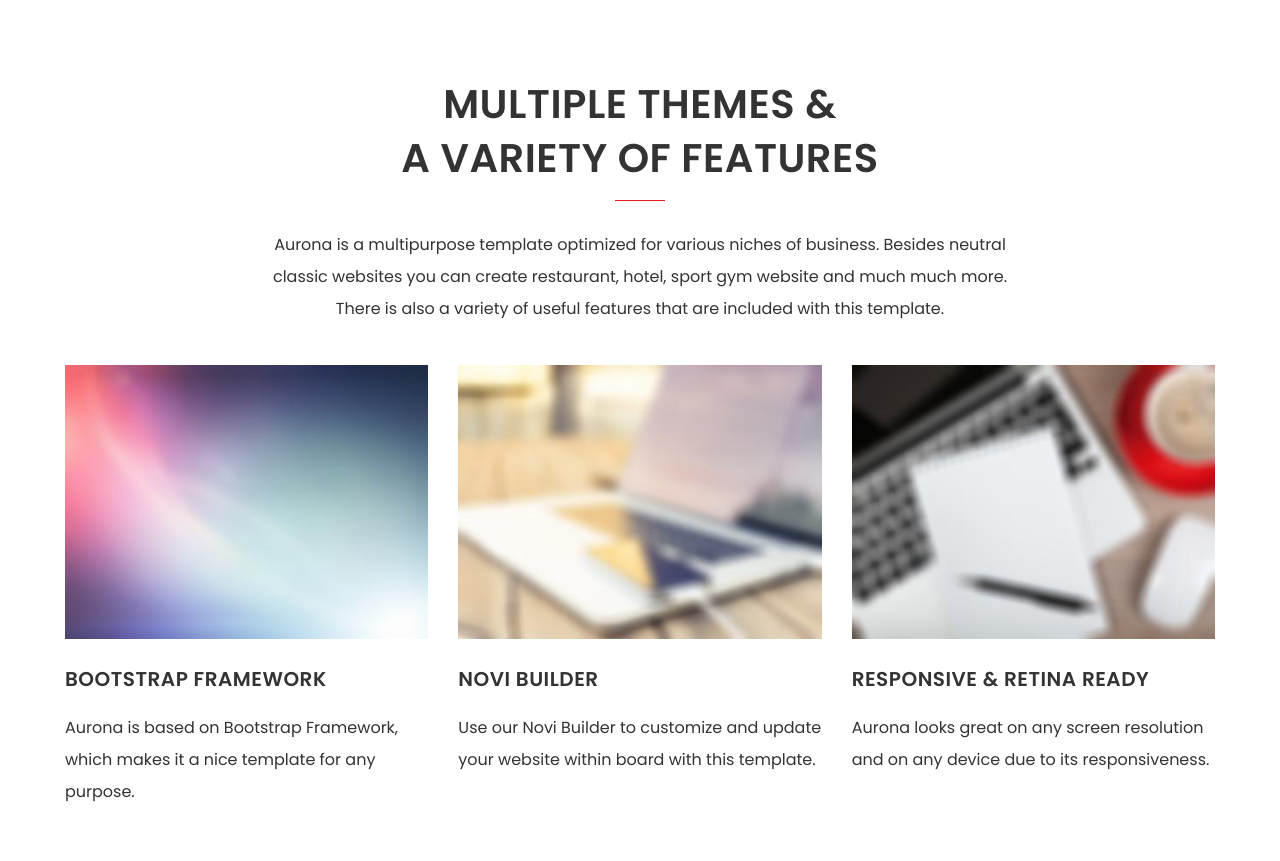
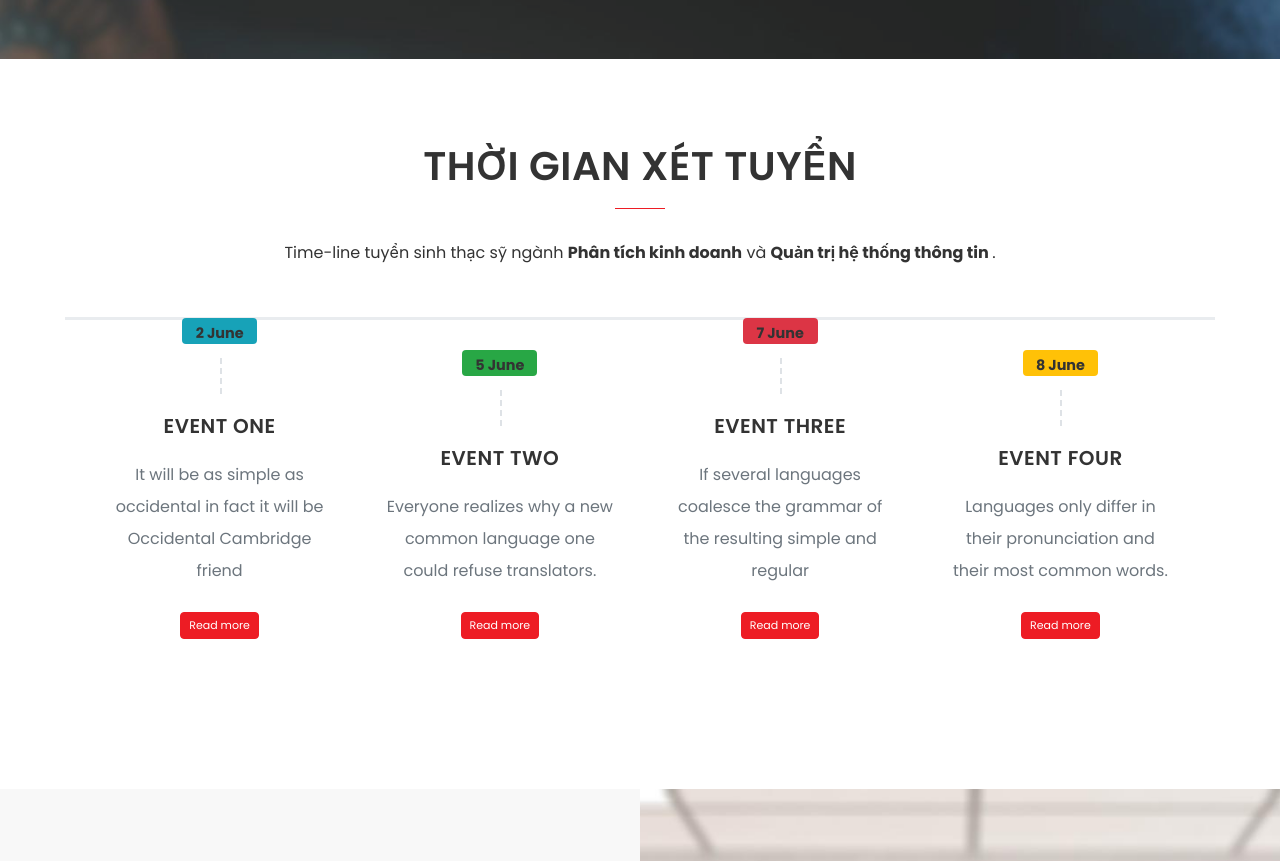
Before and after one commit to trieuthuhuong/Chuongtrinh_Thacsi, a plain HTML site: page index.html in a window 1280 px wide. Shown: the part 940-1801 px from the top of the page. Drawn offline with Linux system fonts and the light colour scheme; some packages are replaced by stand-ins of ours.

Commit message:
Logo, sửa index

```diff
--- a/index.html
+++ b/index.html
@@ -17,6 +17,56 @@
     <div style="background: #212121; padding: 10px 0; box-shadow: 3px 3px 5px 0 rgba(0,0,0,.3); clear: both; text-align:center; position: relative; z-index:1;"><a href="http://windows.microsoft.com/en-US/internet-explorer/"><img src="images/ie8-panel/warning_bar_0000_us.jpg" border="0" height="42" width="820" alt="You are using an outdated browser. For a faster, safer browsing experience, upgrade for free today."></a></div>
     <script src="js/html5shiv.min.js"></script>
 		<![endif]-->
+    <!--css time line-->
+    <style>
+    .horizontal-timeline .items {
+      border-top: 3px solid #e9ecef;
+    }
+
+    .horizontal-timeline .items .items-list {
+      display: block;
+      position: relative;
+      text-align: center;
+      padding-top: 70px;
+      margin-right: 0;
+    }
+
+    .horizontal-timeline .items .items-list:before {
+      content: "";
+      position: absolute;
+      height: 36px;
+      border-right: 2px dashed #dee2e6;
+      top: 0;
+    }
+
+    .horizontal-timeline .items .items-list .event-date {
+      position: absolute;
+      top: 36px;
+      left: 0;
+      right: 0;
+      width: 75px;
+      margin: 0 auto;
+      font-size: 0.9rem;
+      padding-top: 8px;
+    }
+
+    @media (min-width: 1140px) {
+      .horizontal-timeline .items .items-list {
+        display: inline-block;
+        width: 24%;
+        padding-top: 45px;
+      }
+
+      .horizontal-timeline .items .items-list .event-date {
+        top: -40px;
+      }
+    }
+  </style>
+    <!--css time line-->
+
+
+
+
   </head>
   <body>
     <div class="preloader">
@@ -29,7 +79,7 @@
     </div>
     <!-- Page-->
     <div class="page">
-      <section class="d-none d-xl-block"><a class="d-block" href="https://www.templatemonster.com/landing-page-template/aurona-business-responsive-html-landing-page-template-68859.html" target="_blank"><img class="img-responsive" src="images/banner-top-2050x60.jpg" alt="" width="2050" height="60"/></a></section>
+
       <!-- Page Header-->
       <header class="page-header">
         <!-- RD Navbar-->
@@ -40,7 +90,7 @@
               <div class="rd-navbar-panel">
                 <button class="rd-navbar-toggle" data-rd-navbar-toggle=".rd-navbar-nav-wrap"><span></span></button>
                 <!-- RD Navbar Brand-->
-                <div class="rd-navbar-brand"><a class="brand-name" href="index.html"><img src="images/logo-157x37.png" alt="" width="157" height="37"/></a></div>
+                <div class="rd-navbar-brand"><a class="brand-name" href="index.html"><img src="images/Logo ITDE_Finally-01.png" alt="" width="157" height="37"/></a></div>
               </div>
               <!-- RD Navbar Nav-->
               <div class="rd-navbar-nav-wrap">
@@ -74,7 +124,7 @@
                       <!--if (navbarTexts && typeof(item.subtitle) !== 'undefined')-->
                       <!--  span.rd-navbar-subtitle=item.subtitle--></a>
                   </li>
-                  <li><a href="#contacts">Contacts
+                  <li><a href="#contacts">Liên hệ
                       <!--if (navbarTexts && typeof(item.subtitle) !== 'undefined')-->
                       <!--  span.rd-navbar-subtitle=item.subtitle--></a>
                   </li>
@@ -94,8 +144,8 @@
                 <div class="container">
                   <div class="row justify-content-center">
                     <div class="col-lg-7">
-                      <h2 data-caption-animate="fadeInUpSmall" data-caption-delay="100">CLEAN AND CRISPY DESIGN</h2>
-                      <h5 class="text-width-2 block-centered" data-caption-animate="fadeInUpSmall" data-caption-delay="200">Aurona is crafted by top industry leaders with love, care and customer needs in mind.</h5>
+                      <h2 data-caption-animate="fadeInUpSmall" data-caption-delay="100">Tuyển sinh thạc sỹ 2024</h2>
+                      <h4 class="text-width-4 block-centered" data-caption-animate="fadeInUpSmall" data-caption-delay="200">Chuyên ngành Phân tích kinh doanh <br> Chuyên ngành quản trị hệ thống thông tin.</h4>
                       <div class="group-lg group-middle"><a class="button button-black" data-caption-animate="fadeInUpSmall" data-caption-delay="350" href="#features" data-custom-scroll-to="features">See Features</a><a class="button button-primary" data-caption-animate="fadeInUpSmall" data-caption-delay="350" href="#">Download Now</a></div>
                     </div>
                   </div>
@@ -107,8 +157,8 @@
                 <div class="container">
                   <div class="row justify-content-center">
                     <div class="col-lg-7">
-                      <h2 data-caption-animate="fadeInUp" data-caption-delay="100">ADVANCED UI TOOLKIT</h2>
-                      <h5 data-caption-animate="fadeInUp" data-caption-delay="300">Aurona comes with a powerful and flexible extended toolkit in addition to basic Bootstrap.</h5><a class="button button-primary" href="#" data-caption-animate="fadeInUp" data-caption-delay="400">Live demo</a>
+                      <h2 data-caption-animate="fadeInUp" data-caption-delay="100">Chuyên ngành Phân tích kinh doanh</h2>
+                      <h4 data-caption-animate="fadeInUp" data-caption-delay="300"><i class="icon fa fa-check"></i>Xét tuyển thẳng <br> <i class="icon fa fa-check"></i> Xét tuyển theo hồ sơ.</h4><a class="button button-primary" href="#" data-caption-animate="fadeInUp" data-caption-delay="400">Live demo</a>
                     </div>
                   </div>
                 </div>
@@ -121,8 +171,8 @@
                   <div class="container">
                     <div class="row justify-content-center">
                       <div class="col-lg-7">
-                        <h2 data-caption-animate="fadeInUpSmall" data-caption-delay="100">Built by geeks</h2>
-                        <h5 class="text-width-2 block-centered" data-caption-animate="fadeInUpSmall" data-caption-delay="200">Aurona aims to satisfy real needs of real projects. We've got a pack of tools for that.</h5>
+                        <h2 data-caption-animate="fadeInUpSmall" data-caption-delay="100">Chuyên ngành Quản trị hệ thống thông tin</h2>
+                        <h4 class="text-width-2 block-centered" data-caption-animate="fadeInUpSmall" data-caption-delay="200"><i class="icon fa fa-check"></i>Xét tuyển thẳng <br> <i class="icon fa fa-check"></i>Xét tuyển theo hồ sơ</h4>
                         <div class="group-lg group-middle"><a class="button button-black" data-caption-animate="fadeInUpSmall" data-caption-delay="350" href="#features" data-custom-scroll-to="features">See Features</a><a class="button button-primary" data-caption-animate="fadeInUpSmall" data-caption-delay="350" href="#">Download Now</a></div>
                       </div>
                     </div>
@@ -142,37 +192,74 @@
       <section class="section-md bg-default text-center">
         <div class="container">
           <div class="row justify-content-lg-center">
-            <div class="col-lg-10 col-xl-8">
-              <h3 class="heading-decorated">Multiple Themes &<br>a Variety of Features</h3>
-              <p>Aurona is a multipurpose template optimized for various niches of business. Besides neutral classic websites you can create restaurant, hotel, sport gym website and much much more. There is also a variety of useful features that are included with this template.</p>
+            <div class="col-lg-12 col-xl-8">
+              <h3 class="heading-decorated">Thời gian xét tuyển</h3>
+              <p>Time-line tuyển sinh thạc sỹ ngành <b>Phân tích kinh doanh</b> và <b>Quản trị hệ thống thông tin </b>.</p>
             </div>
           </div>
-          <div class="row row-50">
-            <div class="col-md-6 col-xl-4">
-              <div class="thumbnail-classic"><a href="#"><img src="images/portfolio-1-418x315.jpg" alt="" width="418" height="315"/></a>
-                <div class="caption">
-                  <h5><a class="thumbnail-classic-title" href="#">Bootstrap Framework</a></h5>
-                  <p>Aurona is based on Bootstrap Framework, which makes it a nice template for any purpose.</p>
+          <!--div class="row row-50"-->
+            <div class="container-fluid py-5">
+
+              <div class="row">
+                <div class="col-lg-12">
+
+                  <div class="horizontal-timeline">
+
+                    <ul class="list-inline items">
+                      <li class="list-inline-item items-list">
+                        <div class="px-4">
+                          <div class="event-date badge bg-info">2 June</div>
+                          <h5 class="pt-2">Event One</h5>
+                          <p class="text-muted">It will be as simple as occidental in fact it will be Occidental Cambridge
+                            friend</p>
+                          <div>
+                            <a href="#" data-mdb-ripple-init class="btn btn-primary btn-sm">Read more</a>
+                          </div>
+                        </div>
+                      </li>
+                      <li class="list-inline-item items-list">
+                        <div class="px-4">
+                          <div class="event-date badge bg-success">5 June</div>
+                          <h5 class="pt-2">Event Two</h5>
+                          <p class="text-muted">Everyone realizes why a new common language one could refuse translators.
+                          </p>
+                          <div>
+                            <a href="#" data-mdb-ripple-init class="btn btn-primary btn-sm">Read more</a>
+                          </div>
+                        </div>
+                      </li>
+                      <li class="list-inline-item items-list">
+                        <div class="px-4">
+                          <div class="event-date badge bg-danger">7 June</div>
+                          <h5 class="pt-2">Event Three</h5>
+                          <p class="text-muted">If several languages coalesce the grammar of the resulting simple and
+                            regular</p>
+                          <div>
+                            <a href="#" data-mdb-ripple-init class="btn btn-primary btn-sm">Read more</a>
+                          </div>
+                        </div>
+                      </li>
+                      <li class="list-inline-item items-list">
+                        <div class="px-4">
+                          <div class="event-date badge bg-warning">8 June</div>
+                          <h5 class="pt-2">Event Four</h5>
+                          <p class="text-muted">Languages only differ in their pronunciation and their most common words.
+                          </p>
+                          <div>
+                            <a href="#" data-mdb-ripple-init class="btn btn-primary btn-sm">Read more</a>
+                          </div>
+                        </div>
+                      </li>
+                    </ul>
+
+                  </div>
+
                 </div>
               </div>
+
             </div>
-            <div class="col-md-6 col-xl-4">
-              <div class="thumbnail-classic"><a href="#"><img src="images/portfolio-2-418x315.jpg" alt="" width="418" height="315"/></a>
-                <div class="caption">
-                  <h5><a class="thumbnail-classic-title" href="#">Novi Builder</a></h5>
-                  <p>Use our Novi Builder to customize and update your website within board with this template.</p>
-                </div>
-              </div>
-            </div>
-            <div class="col-md-6 col-xl-4">
-              <div class="thumbnail-classic"><a href="#"><img src="images/portfolio-3-418x315.jpg" alt="" width="418" height="315"/></a>
-                <div class="caption">
-                  <h5><a class="thumbnail-classic-title" href="#">Responsive &amp; Retina Ready</a></h5>
-                  <p>Aurona looks great on any screen resolution and on any device due to its responsiveness.</p>
-                </div>
-              </div>
-            </div>
-          </div>
+
+          <!--/div-->
         </div>
       </section>
 
@@ -1092,34 +1179,34 @@
             </div>
           </div>
         </div>
-        <div class="object-wrap__body object-wrap__body-sizing-1 object-wrap__body-md-left bg-image" style="background-image: url(images/bg-image-1.jpg)"></div>
+        <div class="object-wrap__body object-wrap__body-sizing-1 object-wrap__body-md-left bg-image" style="background-image: url(images/thumb_20231120_meeting_05.jpg)"></div>
       </section>
 
-      <section><a class="d-block" href="https://www.templatemonster.com/landing-page-template/aurona-business-responsive-html-landing-page-template-68859.html" target="_blank"><img class="img-responsive" src="images/banner-bottom-2050x310.jpg" alt="" width="2050" height="310"/></a></section>
+
       <!-- Page Footer-->
       <section class="pre-footer-corporate bg-image-7 bg-overlay-darkest">
         <div class="container">
           <div class="row justify-content-sm-center justify-content-lg-start row-30 row-md-60">
-            <div class="col-sm-10 col-md-6 col-lg-10 col-xl-3"><a class="brand" href="index.html"><img src="images/logo-invert-157x37.png" alt="" width="157" height="37"/></a>
-              <p>Aurona is HTML template that fits both developers and beginners. It comes loaded with an assortment of tools and features that make customization process much easier. A pack of child themes available at zemez.io, specially designed for various business niches, allows users to create a fully functional site for any specific business quickly and worry-free.</p>
+            <div class="col-sm-10 col-md-6 col-lg-10 col-xl-3"><a class="brand" href="index.html"><img src="images/Logo ITDE_Finally-01.png" alt="" width="157" height="37"/></a>
+
             </div>
             <div class="col-sm-10 col-md-6 col-lg-3 col-xl-3">
-              <h6>Navigation</h6>
+
               <ul class="list-xxs list-primary">
-                <li><a href="#">What We Offer</a></li>
-                <li><a href="#">Our Team</a></li>
-                <li><a href="#">Our Portfolio</a></li>
-                <li><a href="#">Latest Posts</a></li>
-                <li><a href="#">Clients</a></li>
+                <li><a href="#">Chuyên ngành Phân tích kinh doanh</a></li>
+                <li><a href="#">Chuyên ngành Quản trị hệ thống thông tin</a></li>
+                <li><a href="#">Phương thức xét tuyển</a></li>
+                <li><a href="#">Thời gian xét tuyển </a></li>
+                <li><a href="#">Hồ sơ xét tuyển</a></li>
               </ul>
             </div>
             <div class="col-sm-10 col-md-6 col-lg-4 col-xl-3">
-              <h6>Contacts</h6>
+              <h6>Liên hệ</h6>
               <ul class="list-xs">
                 <li>
                   <dl class="list-terms-minimal">
                     <dt>Address</dt>
-                    <dd>4578 Marmora Road, Glasgow, D04 89GR</dd>
+                    <dd>12 Chùa Bộc, Đống Đa, Hà Nội</dd>
                   </dl>
                 </li>
                 <li>
@@ -1127,8 +1214,8 @@
                     <dt>Phones</dt>
                     <dd>
                       <ul class="list-semicolon">
-                        <li><a href="tel:#">(800)&nbsp;123-0045;</a></li>
-                        <li><a href="tel:#">(800)&nbsp;123-0045</a></li>
+                        <li><a href="tel:#">0877033589</a></li>
+
                       </ul>
                     </dd>
                   </dl>
@@ -1136,15 +1223,10 @@
                 <li>
                   <dl class="list-terms-minimal">
                     <dt>E-mail</dt>
-                    <dd><a class="link-primary" href="mailto:#">info@demolink.org</a></dd>
+                    <dd><a class="link-primary" href="mailto:#">khoacnttkts@hvnh.edu.vn</a></dd>
                   </dl>
                 </li>
-                <li>
-                  <dl class="list-terms-minimal">
-                    <dt>We are open</dt>
-                    <dd>Mn-Fr: 10 am-8 pm</dd>
-                  </dl>
-                </li>
+
               </ul>
             </div>
             <div class="col-sm-10 col-md-6 col-lg-5 col-xl-3">
@@ -1167,7 +1249,7 @@
       <footer class="footer-corporate bg-gray-darkest">
         <div class="container">
           <div class="footer-corporate__inner">
-            <p class="rights"><span>Aurona</span><span>&nbsp;&copy;&nbsp;</span><span id="copyright-year"></span>. All Rights Reserved. Design by Zemez</p>
+            <p class="rights"><span>ITDE</span><span>&nbsp;&copy;&nbsp;</span><span id="copyright-2024">copyright-2024</span></p>
             <ul class="list-inline-xxs">
               <li><a class="icon icon-xxs icon-gray-darker fa fa-facebook" href="#"></a></li>
               <li><a class="icon icon-xxs icon-gray-darker fa fa-twitter" href="#"></a></li>
```
Also changed, not shown: images/Logo ITDE_Finally-01.png (added), images/thumb_20231120_meeting_05.jpg (added).
